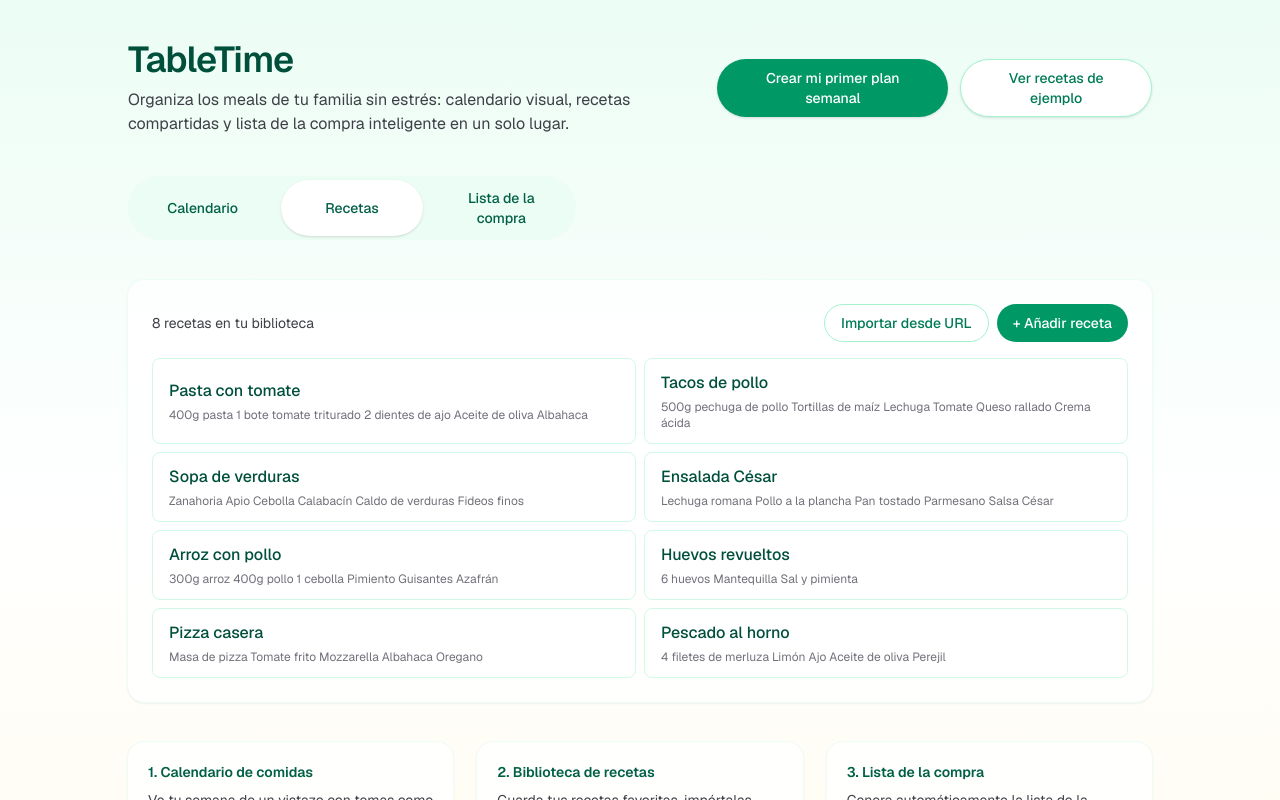
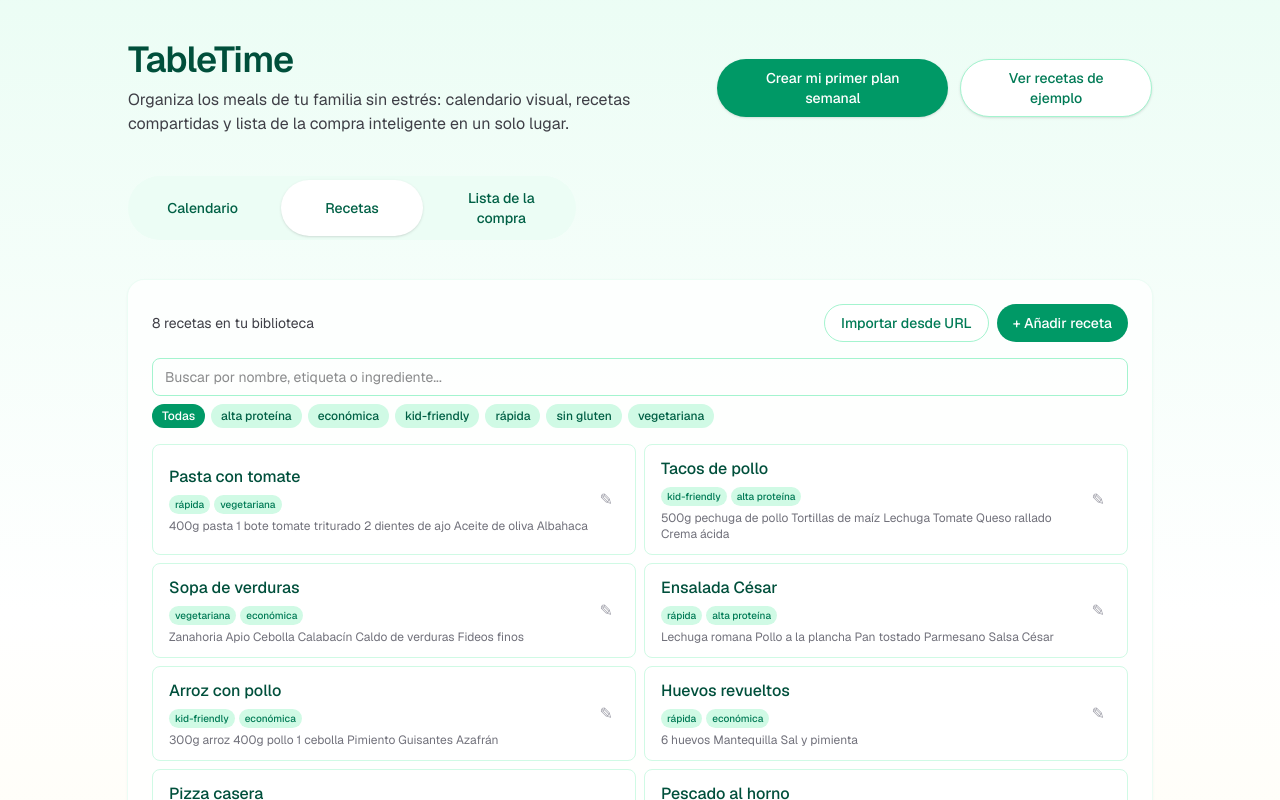
Before and after one commit to mgbracho/tabletime, a Next.js app: page / in a window 1280 px wide. Both pictures are taken after a click on the button "Recetas". Shown: the top 800 px of the page. Built offline with nearby package versions, Linux system fonts and the light colour scheme.

Commit message:
feat: etiquetas y búsqueda en recetas, filtros en biblioteca y selector
Made-with: Cursor

```diff
--- a/app/page.tsx
+++ b/app/page.tsx
@@ -13,18 +13,37 @@ type TabId = (typeof TABS)[number]["id"];
 const MEAL_LABELS = ["Desayuno", "Comida", "Cena"] as const;
 const DAY_NAMES = ["Lun", "Mar", "Mié", "Jue", "Vie", "Sáb", "Dom"];
 
-type Recipe = { id: string; title: string; ingredients?: string; instructions?: string };
+type Recipe = { id: string; title: string; ingredients?: string; instructions?: string; tags?: string[] };
+
+const SUGGESTED_TAGS = ["kid-friendly", "rápida", "vegetariana", "alta proteína", "económica", "sin gluten"] as const;
 
 const INITIAL_RECIPES: Recipe[] = [
-  { id: "1", title: "Pasta con tomate", ingredients: "400g pasta\n1 bote tomate triturado\n2 dientes de ajo\nAceite de oliva\nAlbahaca" },
-  { id: "2", title: "Tacos de pollo", ingredients: "500g pechuga de pollo\nTortillas de maíz\nLechuga\nTomate\nQueso rallado\nCrema ácida" },
-  { id: "3", title: "Sopa de verduras", ingredients: "Zanahoria\nApio\nCebolla\nCalabacín\nCaldo de verduras\nFideos finos" },
-  { id: "4", title: "Ensalada César", ingredients: "Lechuga romana\nPollo a la plancha\nPan tostado\nParmesano\nSalsa César" },
-  { id: "5", title: "Arroz con pollo", ingredients: "300g arroz\n400g pollo\n1 cebolla\nPimiento\nGuisantes\nAzafrán" },
-  { id: "6", title: "Huevos revueltos", ingredients: "6 huevos\nMantequilla\nSal y pimienta" },
-  { id: "7", title: "Pizza casera", ingredients: "Masa de pizza\nTomate frito\nMozzarella\nAlbahaca\nOregano" },
-  { id: "8", title: "Pescado al horno", ingredients: "4 filetes de merluza\nLimón\nAjo\nAceite de oliva\nPerejil" },
+  { id: "1", title: "Pasta con tomate", ingredients: "400g pasta\n1 bote tomate triturado\n2 dientes de ajo\nAceite de oliva\nAlbahaca", tags: ["rápida", "vegetariana"] },
+  { id: "2", title: "Tacos de pollo", ingredients: "500g pechuga de pollo\nTortillas de maíz\nLechuga\nTomate\nQueso rallado\nCrema ácida", tags: ["kid-friendly", "alta proteína"] },
+  { id: "3", title: "Sopa de verduras", ingredients: "Zanahoria\nApio\nCebolla\nCalabacín\nCaldo de verduras\nFideos finos", tags: ["vegetariana", "económica"] },
+  { id: "4", title: "Ensalada César", ingredients: "Lechuga romana\nPollo a la plancha\nPan tostado\nParmesano\nSalsa César", tags: ["rápida", "alta proteína"] },
+  { id: "5", title: "Arroz con pollo", ingredients: "300g arroz\n400g pollo\n1 cebolla\nPimiento\nGuisantes\nAzafrán", tags: ["kid-friendly", "económica"] },
+  { id: "6", title: "Huevos revueltos", ingredients: "6 huevos\nMantequilla\nSal y pimienta", tags: ["rápida", "económica"] },
+  { id: "7", title: "Pizza casera", ingredients: "Masa de pizza\nTomate frito\nMozzarella\nAlbahaca\nOregano", tags: ["kid-friendly"] },
+  { id: "8", title: "Pescado al horno", ingredients: "4 filetes de merluza\nLimón\nAjo\nAceite de oliva\nPerejil", tags: ["alta proteína", "sin gluten"] },
 ];
+
+function filterRecipes(
+  recipes: Recipe[],
+  search: string,
+  activeTag: string | null
+): Recipe[] {
+  const q = search.toLowerCase().trim();
+  return recipes.filter((r) => {
+    const matchTag = !activeTag || r.tags?.some((t) => t.toLowerCase() === activeTag.toLowerCase());
+    if (!matchTag) return false;
+    if (!q) return true;
+    const inTitle = r.title.toLowerCase().includes(q);
+    const inTags = r.tags?.some((t) => t.toLowerCase().includes(q));
+    const inIngredients = r.ingredients?.toLowerCase().includes(q);
+    return inTitle || inTags || inIngredients;
+  });
+}
 
 function slotKey(date: Date, meal: string): string {
   return `${date.toISOString().slice(0, 10)}-${meal}`;
@@ -227,6 +246,8 @@ function CalendarWeekView({
   });
 
   const [openSlot, setOpenSlot] = useState<{ date: Date; meal: string } | null>(null);
+  const [pickerSearch, setPickerSearch] = useState("");
+  const [pickerTag, setPickerTag] = useState<string | null>(null);
 
   const weekDays = getWeekDates(weekStart);
   const weekTitle =
@@ -337,7 +358,9 @@ function CalendarWeekView({
           .toLowerCase()
           .split(/\s+/)
           .filter(Boolean);
-        const sortedRecipes = [...recipes].sort((a, b) => {
+        const filtered = filterRecipes(recipes, pickerSearch, pickerTag);
+        const pickerTags = Array.from(new Set(recipes.flatMap((r) => r.tags ?? []))).sort();
+        const sortedRecipes = [...filtered].sort((a, b) => {
           if (!slotTheme) return 0;
           const aMatch = themeWords.some((w) =>
             a.title.toLowerCase().includes(w)
@@ -352,7 +375,11 @@ function CalendarWeekView({
         return (
         <div
           className="fixed inset-0 z-50 flex items-center justify-center bg-black/40"
-          onClick={() => setOpenSlot(null)}
+          onClick={() => {
+            setOpenSlot(null);
+            setPickerSearch("");
+            setPickerTag(null);
+          }}
           role="presentation"
         >
           <div
@@ -378,8 +405,46 @@ function CalendarWeekView({
                 </p>
               )}
             </div>
-            <ul className="max-h-[50vh] overflow-y-auto">
-              {sortedRecipes.map((r) => {
+            <div className="border-b border-emerald-100 px-4 py-2">
+              <input
+                type="search"
+                value={pickerSearch}
+                onChange={(e) => setPickerSearch(e.target.value)}
+                placeholder="Buscar..."
+                className="w-full rounded-lg border border-emerald-200 px-3 py-2 text-sm focus:border-emerald-400 focus:outline-none focus:ring-1 focus:ring-emerald-400"
+              />
+              {pickerTags.length > 0 && (
+                <div className="mt-2 flex flex-wrap gap-1">
+                  <button
+                    type="button"
+                    onClick={() => setPickerTag(null)}
+                    className={`rounded-full px-2 py-0.5 text-[10px] font-medium ${
+                      !pickerTag ? "bg-emerald-600 text-white" : "bg-emerald-100 text-emerald-700"
+                    }`}
+                  >
+                    Todas
+                  </button>
+                  {pickerTags.map((t) => (
+                    <button
+                      key={t}
+                      type="button"
+                      onClick={() => setPickerTag(pickerTag === t ? null : t)}
+                      className={`rounded-full px-2 py-0.5 text-[10px] font-medium ${
+                        pickerTag === t ? "bg-emerald-600 text-white" : "bg-emerald-100 text-emerald-700"
+                      }`}
+                    >
+                      {t}
+                    </button>
+                  ))}
+                </div>
+              )}
+            </div>
+            <ul className="max-h-[40vh] overflow-y-auto">
+              {sortedRecipes.length === 0 ? (
+                <li className="px-4 py-6 text-center text-sm text-zinc-500">
+                  Ninguna receta coincide con el filtro.
+                </li>
+              ) : sortedRecipes.map((r) => {
                 const matchesTheme =
                   slotTheme &&
                   themeWords.some((w) => r.title.toLowerCase().includes(w));
@@ -404,7 +469,11 @@ function CalendarWeekView({
             <div className="border-t border-emerald-100 px-4 py-2">
               <button
                 type="button"
-                onClick={() => setOpenSlot(null)}
+                onClick={() => {
+                  setOpenSlot(null);
+                  setPickerSearch("");
+                  setPickerTag(null);
+                }}
                 className="text-sm text-zinc-500 hover:text-zinc-700"
               >
                 Cancelar
@@ -422,15 +491,21 @@ function RecipesView({
   recipes,
   onAddRecipe,
   onRemoveRecipe,
+  onUpdateRecipe,
 }: {
   recipes: Recipe[];
-  onAddRecipe: (title: string, ingredients?: string, instructions?: string) => void;
+  onAddRecipe: (title: string, ingredients?: string, instructions?: string, tags?: string[]) => void;
   onRemoveRecipe: (id: string) => void;
+  onUpdateRecipe: (id: string, updates: Partial<Recipe>) => void;
 }) {
   const [showForm, setShowForm] = useState(false);
+  const [editingId, setEditingId] = useState<string | null>(null);
   const [newTitle, setNewTitle] = useState("");
   const [newIngredients, setNewIngredients] = useState("");
   const [newInstructions, setNewInstructions] = useState("");
+  const [newTags, setNewTags] = useState<string[]>([]);
+  const [search, setSearch] = useState("");
+  const [activeTag, setActiveTag] = useState<string | null>(null);
   const [showImport, setShowImport] = useState(false);
   const [importUrl, setImportUrl] = useState("");
   const [importLoading, setImportLoading] = useState(false);
@@ -440,16 +515,42 @@ function RecipesView({
     e.preventDefault();
     const title = newTitle.trim();
     if (!title) return;
+    if (editingId) {
+      onUpdateRecipe(editingId, {
+        title,
+        ingredients: newIngredients.trim() || undefined,
+        instructions: newInstructions.trim() || undefined,
+        tags: newTags.length > 0 ? newTags : undefined,
+      });
+      setEditingId(null);
+    } else {
       onAddRecipe(
         title,
         newIngredients.trim() || undefined,
-      newInstructions.trim() || undefined
+        newInstructions.trim() || undefined,
+        newTags.length > 0 ? newTags : undefined
       );
+    }
     setNewTitle("");
     setNewIngredients("");
     setNewInstructions("");
+    setNewTags([]);
     setShowForm(false);
   };
+
+  const startEdit = (r: Recipe) => {
+    setEditingId(r.id);
+    setNewTitle(r.title);
+    setNewIngredients(r.ingredients ?? "");
+    setNewInstructions(r.instructions ?? "");
+    setNewTags(r.tags ?? []);
+    setShowForm(true);
+  };
+
+  const allTags = Array.from(
+    new Set(recipes.flatMap((r) => r.tags ?? []))
+  ).sort();
+  const filteredRecipes = filterRecipes(recipes, search, activeTag);
 
   const handleImportSubmit = async (e: React.FormEvent) => {
     e.preventDefault();
@@ -560,6 +661,9 @@ function RecipesView({
           onSubmit={handleSubmit}
           className="rounded-xl border border-emerald-100 bg-emerald-50/30 p-4"
         >
+          <h3 className="mb-3 text-sm font-semibold text-emerald-900">
+            {editingId ? "Editar receta" : "Nueva receta"}
+          </h3>
           <label className="mb-2 block text-xs font-medium text-emerald-800">
             Nombre de la receta
           </label>
@@ -591,6 +695,45 @@ function RecipesView({
             rows={3}
             className="mb-3 w-full rounded-lg border border-emerald-200 px-3 py-2 text-sm focus:border-emerald-400 focus:outline-none focus:ring-1 focus:ring-emerald-400"
           />
+          <label className="mb-2 block text-xs font-medium text-emerald-800">
+            Etiquetas (opcional)
+          </label>
+          <div className="mb-2 flex flex-wrap gap-1.5">
+            {SUGGESTED_TAGS.map((tag) => (
+              <button
+                key={tag}
+                type="button"
+                onClick={() =>
+                  setNewTags((prev) =>
+                    prev.includes(tag) ? prev.filter((t) => t !== tag) : [...prev, tag]
+                  )
+                }
+                className={`rounded-full px-2.5 py-1 text-xs font-medium transition ${
+                  newTags.includes(tag)
+                    ? "bg-emerald-600 text-white"
+                    : "bg-emerald-100 text-emerald-800 hover:bg-emerald-200"
+                }`}
+              >
+                {tag}
+              </button>
+            ))}
+          </div>
+          <input
+            type="text"
+            value={newTags.filter((t) => !(SUGGESTED_TAGS as readonly string[]).includes(t)).join(", ")}
+            onChange={(e) => {
+              const val = e.target.value
+                .split(",")
+                .map((s) => s.trim().toLowerCase())
+                .filter(Boolean);
+              const suggested = newTags.filter((t) =>
+                (SUGGESTED_TAGS as readonly string[]).includes(t)
+              );
+              setNewTags([...suggested, ...val]);
+            }}
+            placeholder="Otras etiquetas (separadas por coma)"
+            className="mb-3 w-full rounded-lg border border-emerald-200 px-3 py-2 text-sm focus:border-emerald-400 focus:outline-none focus:ring-1 focus:ring-emerald-400"
+          />
           <div className="flex gap-2">
             <button
               type="submit"
@@ -602,9 +745,11 @@ function RecipesView({
               type="button"
               onClick={() => {
                 setShowForm(false);
+                setEditingId(null);
                 setNewTitle("");
                 setNewIngredients("");
                 setNewInstructions("");
+                setNewTags([]);
               }}
               className="rounded-lg border border-emerald-200 px-4 py-2 text-sm text-emerald-700 hover:bg-emerald-50"
             >
@@ -614,20 +759,87 @@ function RecipesView({
         </form>
       )}
 
+      <div className="flex flex-col gap-2">
+        <input
+          type="search"
+          value={search}
+          onChange={(e) => setSearch(e.target.value)}
+          placeholder="Buscar por nombre, etiqueta o ingrediente..."
+          className="w-full rounded-lg border border-emerald-200 px-3 py-2 text-sm focus:border-emerald-400 focus:outline-none focus:ring-1 focus:ring-emerald-400"
+        />
+        {allTags.length > 0 && (
+          <div className="flex flex-wrap gap-1.5">
+            <button
+              type="button"
+              onClick={() => setActiveTag(null)}
+              className={`rounded-full px-2.5 py-1 text-xs font-medium transition ${
+                !activeTag ? "bg-emerald-600 text-white" : "bg-emerald-100 text-emerald-800 hover:bg-emerald-200"
+              }`}
+            >
+              Todas
+            </button>
+            {allTags.map((tag) => (
+              <button
+                key={tag}
+                type="button"
+                onClick={() => setActiveTag(activeTag === tag ? null : tag)}
+                className={`rounded-full px-2.5 py-1 text-xs font-medium transition ${
+                  activeTag === tag ? "bg-emerald-600 text-white" : "bg-emerald-100 text-emerald-800 hover:bg-emerald-200"
+                }`}
+              >
+                {tag}
+              </button>
+            ))}
+          </div>
+        )}
+      </div>
+
+      {filteredRecipes.length === 0 ? (
+        <p className="py-6 text-center text-sm text-zinc-500">
+          {recipes.length === 0 ? "Aún no hay recetas." : "Ninguna receta coincide con el filtro."}
+        </p>
+      ) : (
       <ul className="grid gap-2 sm:grid-cols-2">
-        {recipes.map((r) => (
+        {filteredRecipes.map((r) => (
           <li
             key={r.id}
             className="flex items-center justify-between rounded-lg border border-emerald-100 bg-white px-4 py-3"
           >
-            <div>
-              <span className="font-medium text-emerald-900">{r.title}</span>
+            <div className="min-w-0 flex-1">
+              <button
+                type="button"
+                onClick={() => startEdit(r)}
+                className="text-left"
+              >
+                <span className="font-medium text-emerald-900 hover:underline">{r.title}</span>
+              </button>
+              {r.tags && r.tags.length > 0 && (
+                <div className="mt-1.5 flex flex-wrap gap-1">
+                  {r.tags.map((t) => (
+                    <span
+                      key={t}
+                      className="rounded-full bg-emerald-100 px-1.5 py-0.5 text-[10px] font-medium text-emerald-700"
+                    >
+                      {t}
+                    </span>
+                  ))}
+                </div>
+              )}
               {r.ingredients && (
                 <p className="mt-1 text-xs text-zinc-500 line-clamp-2">
                   {r.ingredients}
                 </p>
               )}
             </div>
+            <div className="flex shrink-0 gap-1">
+              <button
+                type="button"
+                onClick={() => startEdit(r)}
+                className="rounded-full p-1.5 text-zinc-400 hover:bg-emerald-50 hover:text-emerald-600"
+                aria-label="Editar receta"
+              >
+                ✎
+              </button>
               {!isExample(r.id) && (
                 <button
                   type="button"
@@ -638,9 +850,11 @@ function RecipesView({
                   ✕
                 </button>
               )}
+            </div>
           </li>
         ))}
       </ul>
+      )}
     </div>
   );
 }
@@ -793,6 +1007,7 @@ function SectionPlaceholder({
   setPlan,
   onAddRecipe,
   onRemoveRecipe,
+  onUpdateRecipe,
   manualGroceryItems,
   setManualGroceryItems,
   groceryCheckedIds,
@@ -804,8 +1019,9 @@ function SectionPlaceholder({
   recipes: Recipe[];
   plan: PlanState;
   setPlan: React.Dispatch<React.SetStateAction<PlanState>>;
-  onAddRecipe: (title: string, ingredients?: string, instructions?: string) => void;
+  onAddRecipe: (title: string, ingredients?: string, instructions?: string, tags?: string[]) => void;
   onRemoveRecipe: (id: string) => void;
+  onUpdateRecipe: (id: string, updates: Partial<Recipe>) => void;
   manualGroceryItems: { id: string; label: string }[];
   setManualGroceryItems: React.Dispatch<React.SetStateAction<{ id: string; label: string }[]>>;
   groceryCheckedIds: Set<string>;
@@ -836,6 +1052,7 @@ function SectionPlaceholder({
         recipes={recipes}
         onAddRecipe={onAddRecipe}
         onRemoveRecipe={onRemoveRecipe}
+        onUpdateRecipe={onUpdateRecipe}
       />
     );
   }
@@ -891,9 +1108,15 @@ export default function Home() {
     });
   }, [hasHydrated, recipes, plan, manualGroceryItems, groceryCheckedIds, themeDays]);
 
-  const addRecipe = (title: string, ingredients?: string, instructions?: string) => {
+  const addRecipe = (title: string, ingredients?: string, instructions?: string, tags?: string[]) => {
     const id = `u-${Date.now()}`;
-    setRecipes((prev) => [...prev, { id, title, ingredients, instructions }]);
+    setRecipes((prev) => [...prev, { id, title, ingredients, instructions, tags }]);
+  };
+
+  const updateRecipe = (id: string, updates: Partial<Recipe>) => {
+    setRecipes((prev) =>
+      prev.map((r) => (r.id === id ? { ...r, ...updates } : r))
+    );
   };
 
   const removeRecipe = (id: string) => {
@@ -958,6 +1181,7 @@ export default function Home() {
             setPlan={setPlan}
             onAddRecipe={addRecipe}
             onRemoveRecipe={removeRecipe}
+            onUpdateRecipe={updateRecipe}
             manualGroceryItems={manualGroceryItems}
             setManualGroceryItems={setManualGroceryItems}
             groceryCheckedIds={groceryCheckedIds}
```
Lines whose indentation alone changed are shown as unchanged.
